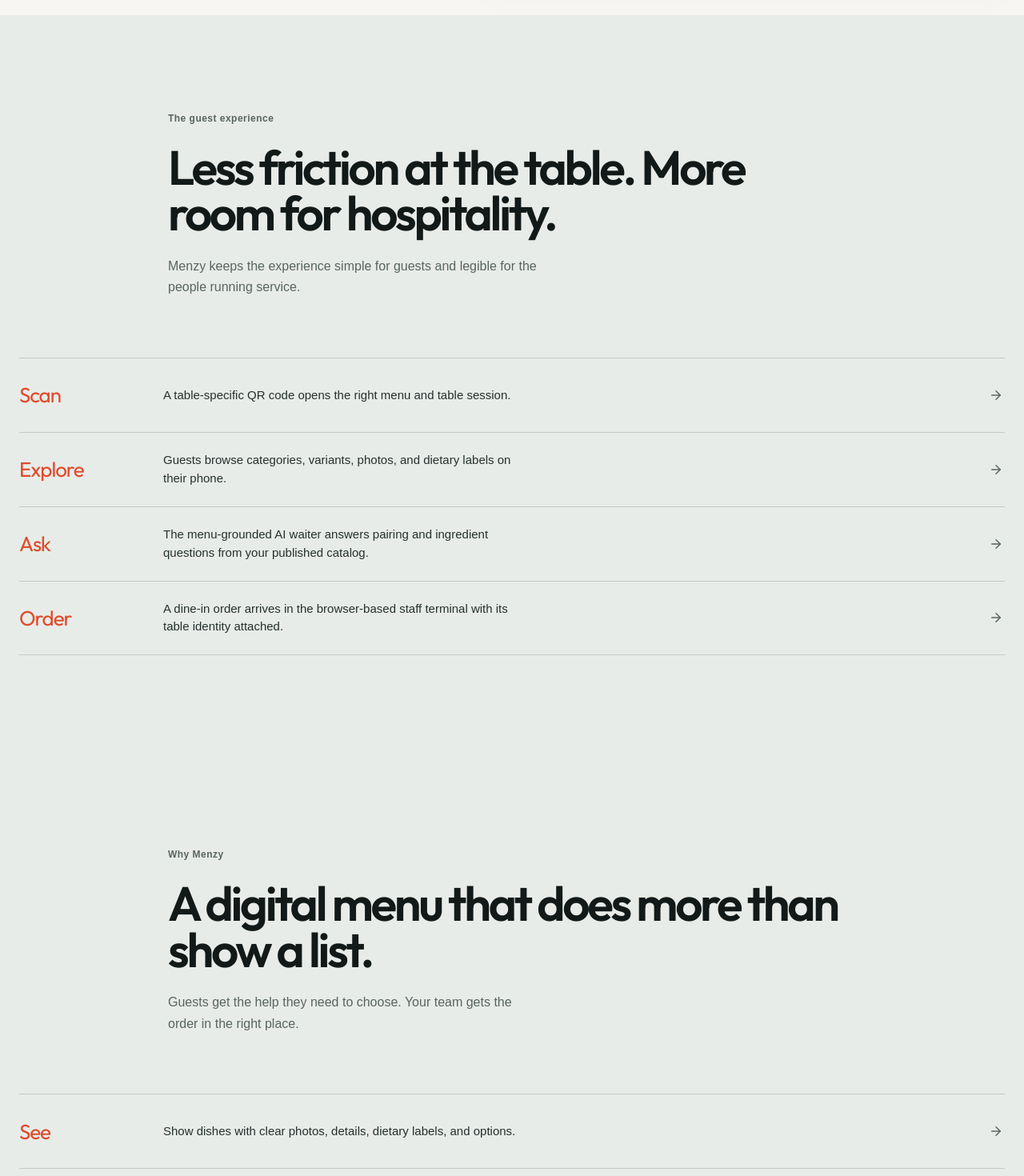
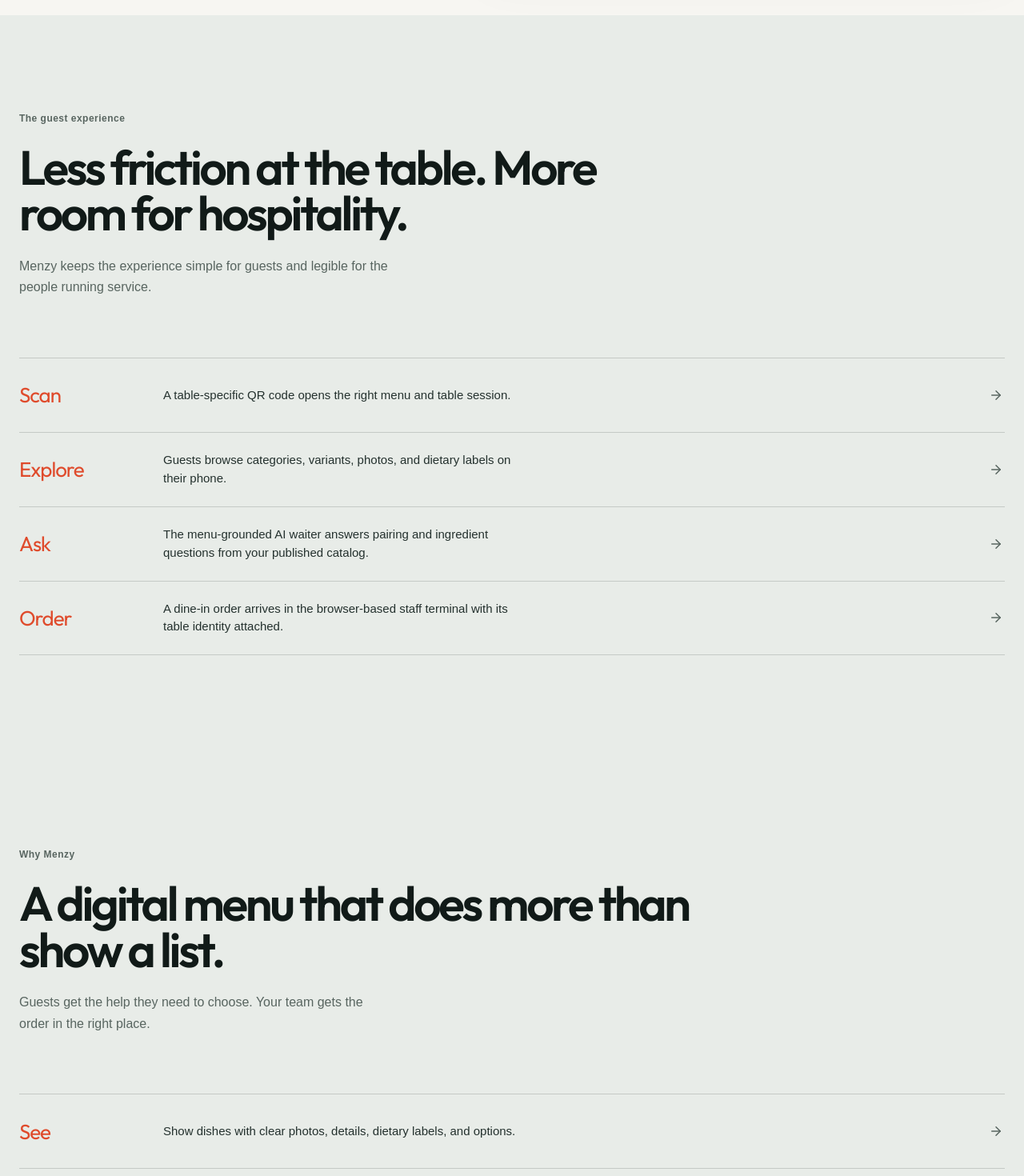
Before and after one commit to avicdr/menzy, a Next.js app: page / in a window 1280 px wide. Shown: the part 900-2370 px from the top of the page at 80% size. Built offline with nearby package versions, Linux system fonts and the light colour scheme; no server answers; the database is empty; a web font is replaced by a local one; what @neon/config, @neon/env would draw is missing.

Commit message:
style(marketing): align statement headers flush with left edge of marketing frame

```diff
--- a/src/app/globals.css
+++ b/src/app/globals.css
@@ -494,7 +494,7 @@ dialog::backdrop {
 
 .statement-section, .setup-section, .visuals-section, .pricing-section, .faq-section { padding: 120px 0; }
 .statement-section { background: var(--surface); }
-.statement-header { max-width: 860px; }
+.statement-header { max-width: 860px; margin-inline: 0; }
 .statement-header .section-kicker { margin-bottom: 24px; }
 .statement-header h2 { max-width: 840px; margin: 0; font-size: clamp(2.6rem, 4.7vw, 5.2rem); line-height: .96; }
 .statement-header .section-intro { max-width: 52ch; margin: 24px 0 0; color: var(--muted); font-size: 16px; line-height: 1.65; }
--- a/src/components/marketing/LandingPageClient.tsx
+++ b/src/components/marketing/LandingPageClient.tsx
@@ -88,24 +88,28 @@ export function LandingPageClient({ authoritativeGeo, initialPlans, freeTrialEna
         </section>
 
         <section className="statement-section" id="how-it-works">
-          <div className="marketing-frame statement-header">
+          <div className="marketing-frame">
+            <div className="statement-header">
               <p className="section-kicker">The guest experience</p>
               <h2>Less friction at the table. More room for hospitality.</h2>
               <p className="section-intro">Menzy keeps the experience simple for guests and legible for the people running service.</p>
             </div>
-          <div className="marketing-frame ruled-list">{experience.map(([title, detail]) => <div className="ruled-row" key={title}><span className="row-label">{title}</span><p>{detail}</p><ArrowRight size={18} aria-hidden="true" /></div>)}</div>
+            <div className="ruled-list">{experience.map(([title, detail]) => <div className="ruled-row" key={title}><span className="row-label">{title}</span><p>{detail}</p><ArrowRight size={18} aria-hidden="true" /></div>)}</div>
+          </div>
         </section>
 
         <section className="statement-section" id="why-menzy">
-          <div className="marketing-frame statement-header">
+          <div className="marketing-frame">
+            <div className="statement-header">
               <p className="section-kicker">Why Menzy</p>
               <h2>A digital menu that does more than show a list.</h2>
               <p className="section-intro">Guests get the help they need to choose. Your team gets the order in the right place.</p>
             </div>
-          <div className="marketing-frame ruled-list">
+            <div className="ruled-list">
               <div className="ruled-row"><span className="row-label">See</span><p>Show dishes with clear photos, details, dietary labels, and options.</p><ArrowRight size={18} aria-hidden="true" /></div>
               <div className="ruled-row"><span className="row-label">Ask</span><p>Let guests ask the AI waiter about ingredients, spice, and pairings.</p><ArrowRight size={18} aria-hidden="true" /></div>
               <div className="ruled-row"><span className="row-label">Order</span><p>Send table orders and service requests straight to your staff.</p><ArrowRight size={18} aria-hidden="true" /></div>
+            </div>
           </div>
         </section>
 
```
Lines whose indentation alone changed are shown as unchanged.
